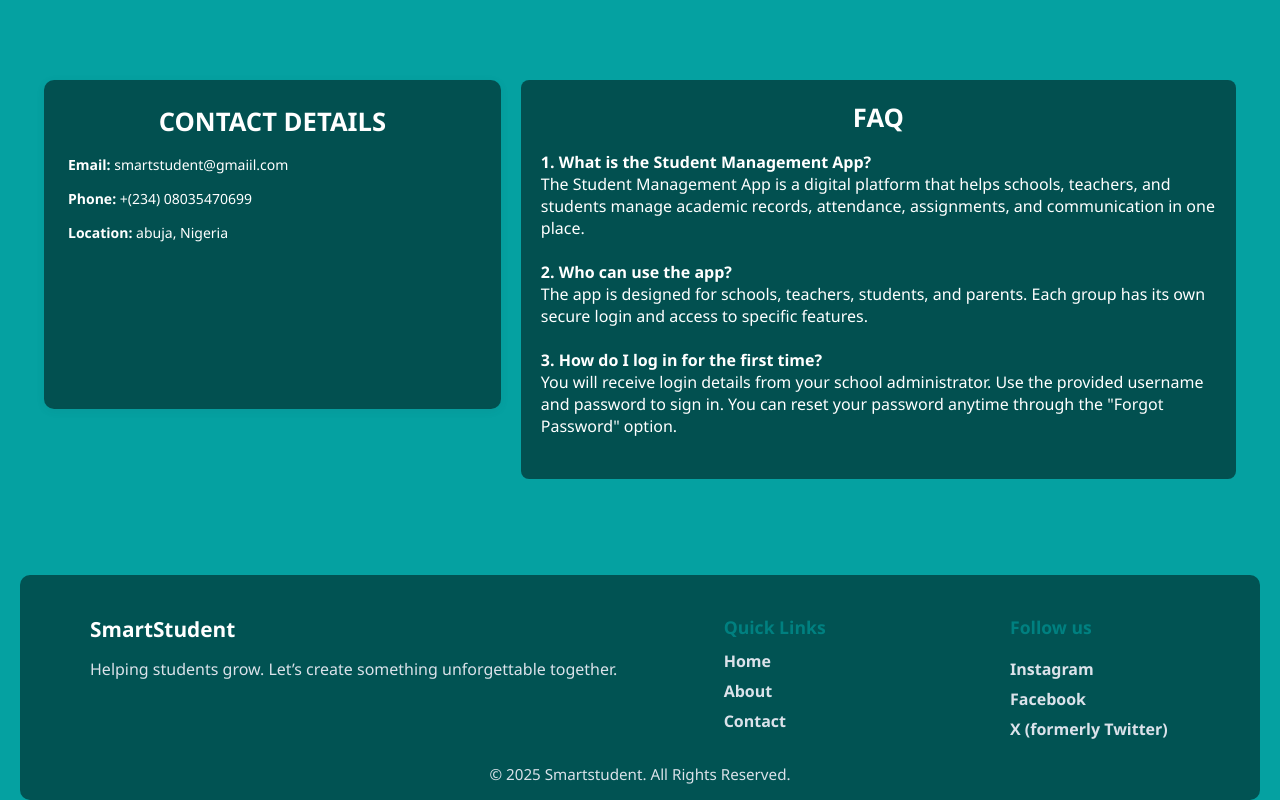
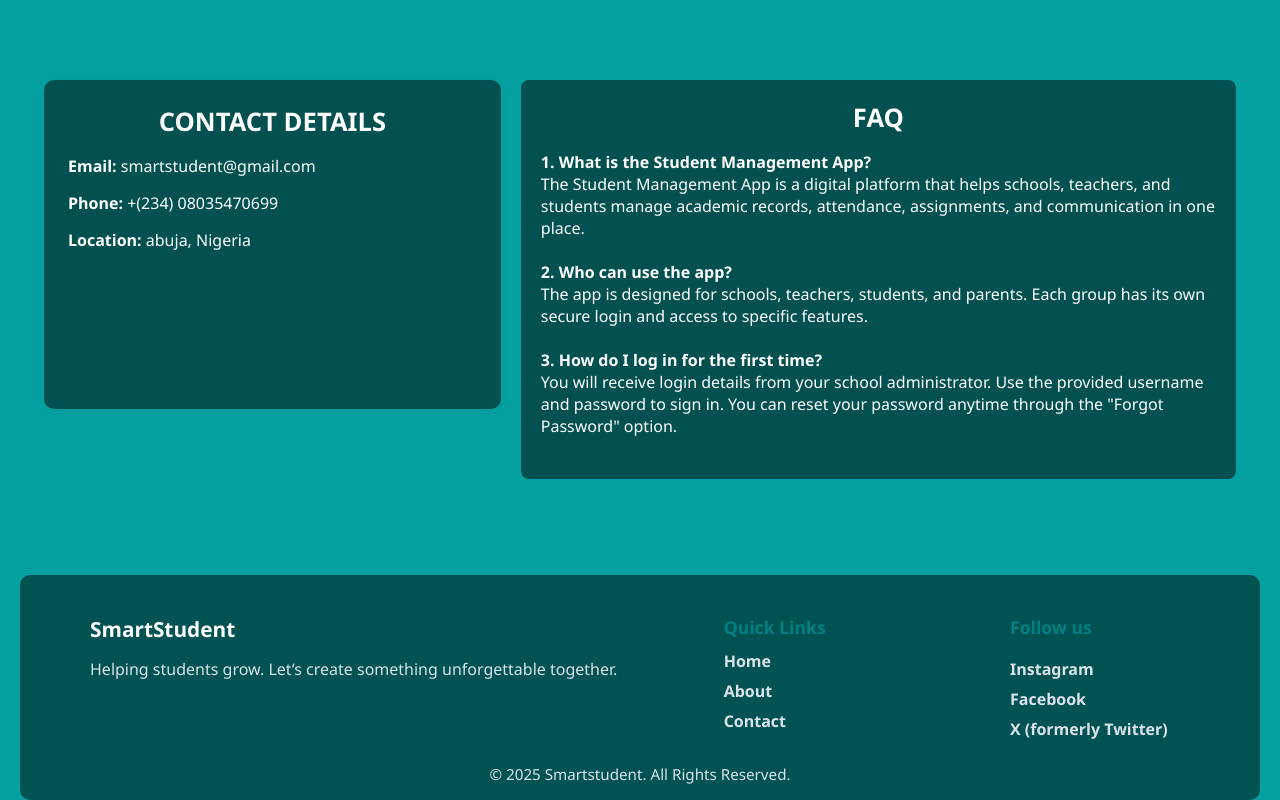
Before and after one commit to godswill66/Student-management-app, a plain HTML site: page index.html in a window 1280 px wide. Shown: the part 1513-2313 px from the top of the page. Drawn offline with Linux system fonts and the light colour scheme.

Commit message:
adjusted the font-size of contact-div-p

```diff
--- a/assets/css/style.css
+++ b/assets/css/style.css
@@ -716,7 +716,7 @@ header {
   color: white;
 }
 
-.contact-div {
+.contact-div p {
   font-size: 16px;
 }
 
--- a/index.html
+++ b/index.html
@@ -81,7 +81,7 @@
           CONTACT DETAILS
           </h2>
            <div class="contact-div">
-              <p><strong>Email:</strong> smartstudent@gmaiil.com</p>
+              <p><strong>Email:</strong> smartstudent@gmail.com</p>
               <p><strong>Phone:</strong> +(234) 08035470699</p>
               <p><strong>Location:</strong> abuja, Nigeria</p>
            </div>
```
